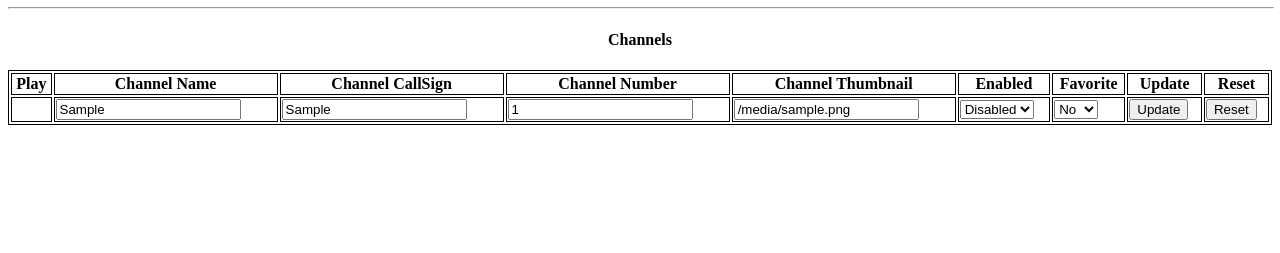
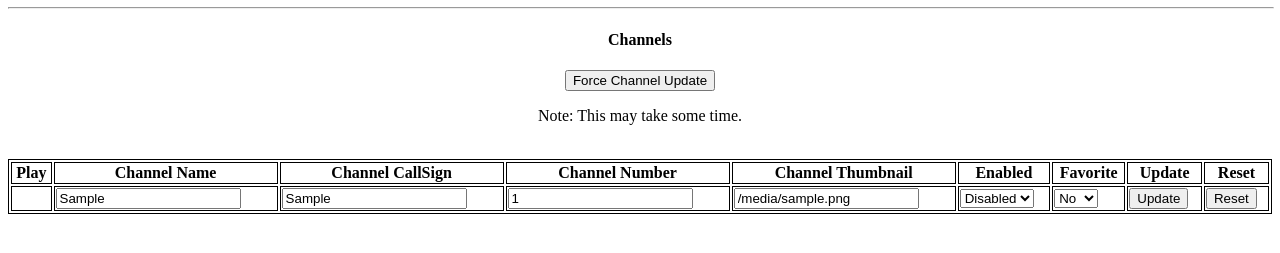
Before and after one commit to deathbybandaid/fHDHR_PlutoTV, a Python web app: template data/www/templates/channels.html in a window 1280 px wide. Shown: the part 187-440 px from the top of the page. Run offline with Jinja, Linux system fonts and the light colour scheme; the template is opened without the code that fills it: most values are stand-ins (such as "Sample title", 1, 10 or a date in 2020).

Commit message:
Move Channel Update Button to Channels Page

```diff
--- a/data/www/templates/channels.html
+++ b/data/www/templates/channels.html
@@ -3,6 +3,11 @@
 {% block content %}
 
     <h4 style="text-align: center;">{{ fhdhr.config.dict["fhdhr"]["friendlyname"] }} Channels</h4>
+
+    <div style="text-align: center;">
+      <button onclick="OpenLink('/api/channels?method=scan&redirect=%2Fchannels')">Force Channel Update</a></button><p> Note: This may take some time.</p>
+    </div>
+    <br>
 
       <table class="center" style="width:100%">
         <tr>
--- a/data/www/templates/origin.html
+++ b/data/www/templates/origin.html
@@ -3,11 +3,6 @@
 {% block content %}
 
     <h4 style="text-align: center;">{{ fhdhr.config.dict["main"]["servicename"] }} Status</h4>
-
-    <div style="text-align: center;">
-      <button onclick="OpenLink('/api/channels?method=scan&redirect=%2Forigin')">Force Channel Update</a></button>
-    </div>
-    <br>
 
       <table class="center" style="width:50%">
         <tr>
```
